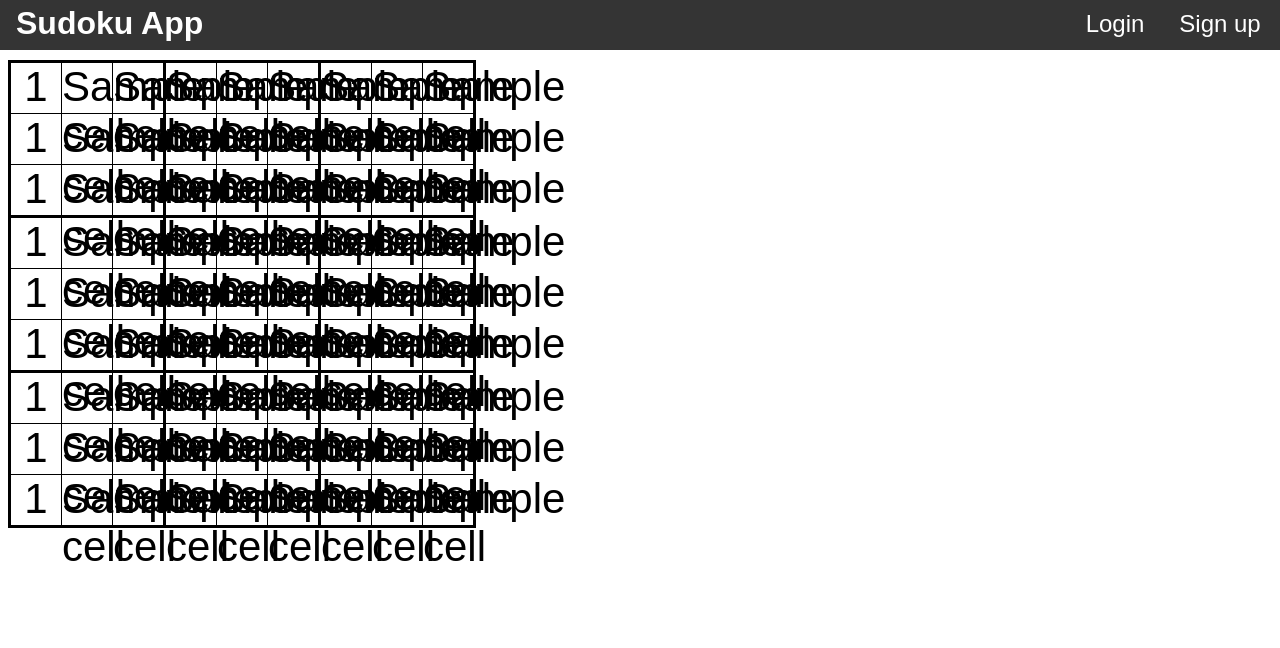
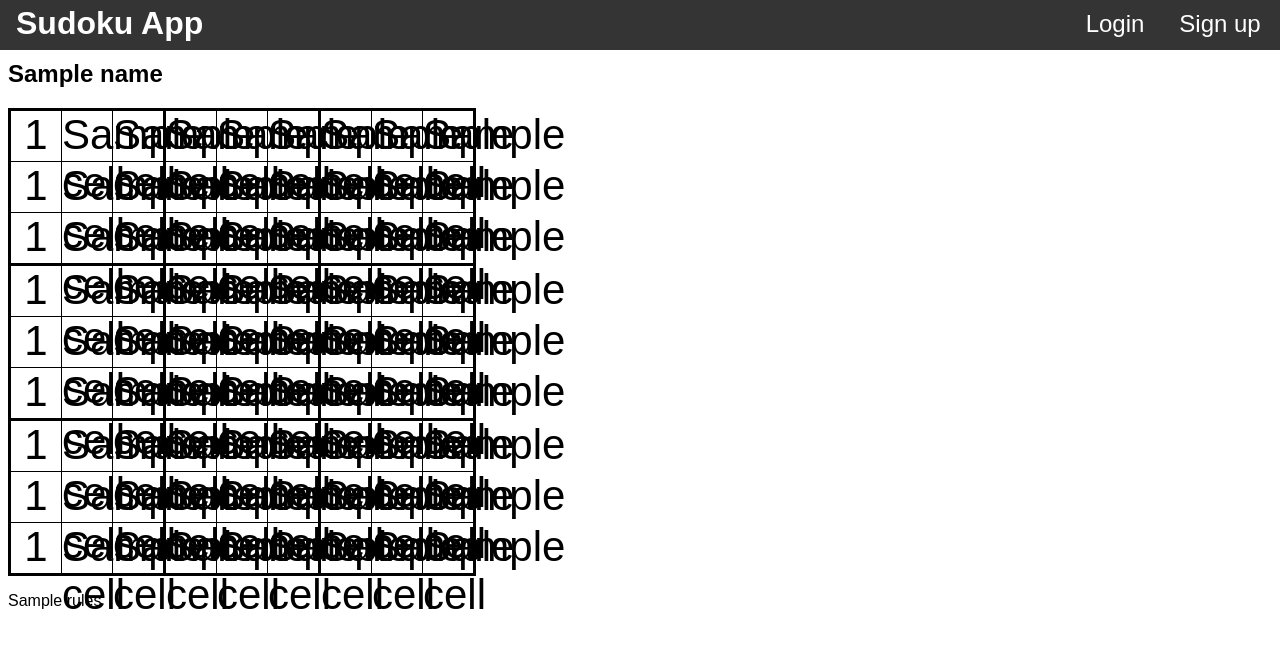
Before and after one commit to Valokoodari/sudoku-app, a Flask app: template application/templates/sudoku.html in a window 1280 px wide. Shown: the top 648 px of the page. Run offline with Flask 2, Linux system fonts and the light colour scheme; the template is opened without the code that fills it: most values are stand-ins (such as "Sample title", 1, 10 or a date in 2020).

Commit message:
The name and rules of a sudoku are now shown.

```diff
--- a/application/static/css/sudoku.css
+++ b/application/static/css/sudoku.css
@@ -1,5 +1,9 @@
+.content {
+    margin-top: 60px;
+    font: 16px Arial, sans-serif;
+}
+
 .sudoku-grid {
-    margin-top: 60px;
     display: flex;
     flex-direction: column;
 }
@@ -43,3 +47,8 @@ span {
     height: 44px;
     position: relative;
 }
+
+.rules {
+    width: 466px;
+    text-align: justify;
+}
--- a/application/templates/sudoku.html
+++ b/application/templates/sudoku.html
@@ -1,6 +1,10 @@
 {% extends "layout.html" %}
 {% block content %}
 <link rel="stylesheet" href="{{ url_for('static', filename='css/sudoku.css') }}">
+<div class="content">
+    <div class="name">
+        <h2>{{ name }}</h2>
+    </div>
     <div class="sudoku-grid">
         {% for row in range(0, 9) %}
         <div class="row row-{{ row }}}">
@@ -10,4 +14,8 @@
         </div>
         {% endfor %}
     </div>
+    <div class="rules">
+        <p>{{ rules }}</p>
+    </div>
+</div>
 {% endblock %}
```
Lines whose indentation alone changed are shown as unchanged.
